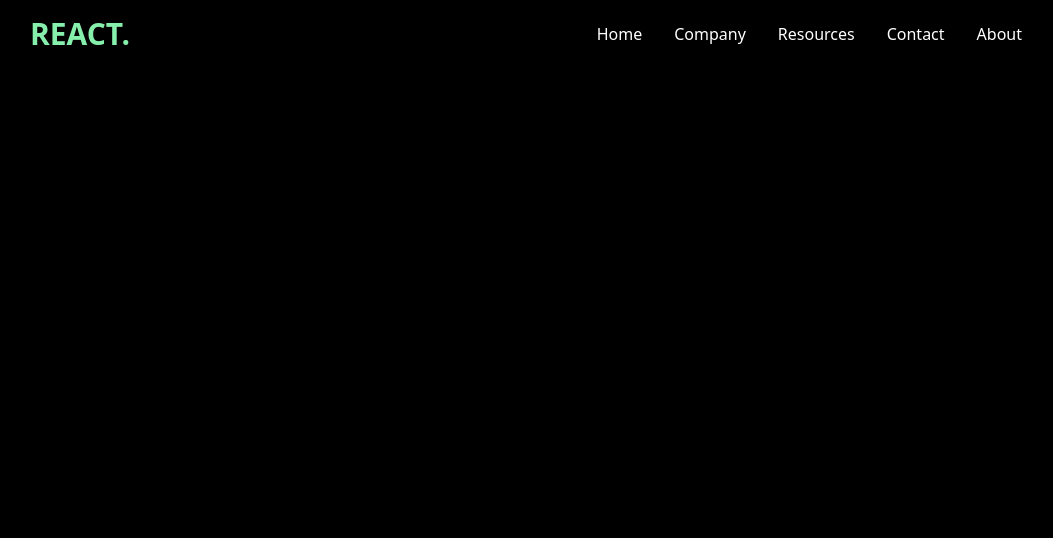
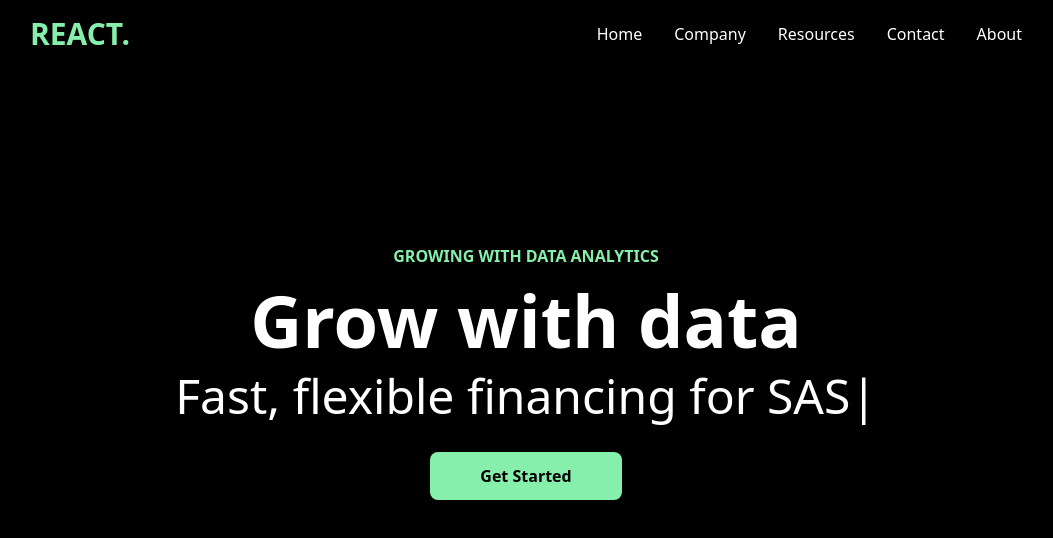
Before and after one commit to ChemicalElements/finance-app-layout, a React (Vite) app: page / in a window 1280 px wide. Shown: the top 538 px of the page, without its empty margins (114-1167 px from the left). Built offline with nearby package versions, Linux system fonts and the light colour scheme.

Commit message:
feat: create hero

```diff
--- a/src/App.tsx
+++ b/src/App.tsx
@@ -1,8 +1,10 @@
+import Hero from "./components/Hero";
 import Navbar from "./components/Navbar";
 
 const App = () => (
   <>
     <Navbar />
+    <Hero />
   </>
 );
 
--- /dev/null
+++ b/src/components/Hero.tsx
@@ -0,0 +1,31 @@
+import Typed from "react-typed";
+
+const Hero = () => {
+  return (
+    <>
+      <main className="max-w-3xl -mt-24 mx-auto w-full h-screen text-center flex flex-col justify-center">
+        <h2 className="uppercase text-green-300 font-semibold">
+          Growing with data analytics
+        </h2>
+        <h1 className="text-4xl sm:text-6xl md:text-7xl font-bold my-4">
+          Grow with data
+        </h1>
+        <p className="text-xl sm:text-4xl md:text-5xl">
+          Fast, flexible financing for{" "}
+          <Typed
+            strings={["BTB", "BTC", "SASS"]}
+            typeSpeed={120}
+            backSpeed={140}
+            loop
+          />
+        </p>
+
+        <button className="bg-green-300 mt-8 w-48 rounded-lg py-3 text-black font-semibold self-center">
+          Get Started
+        </button>
+      </main>
+    </>
+  );
+};
+
+export default Hero;
```
